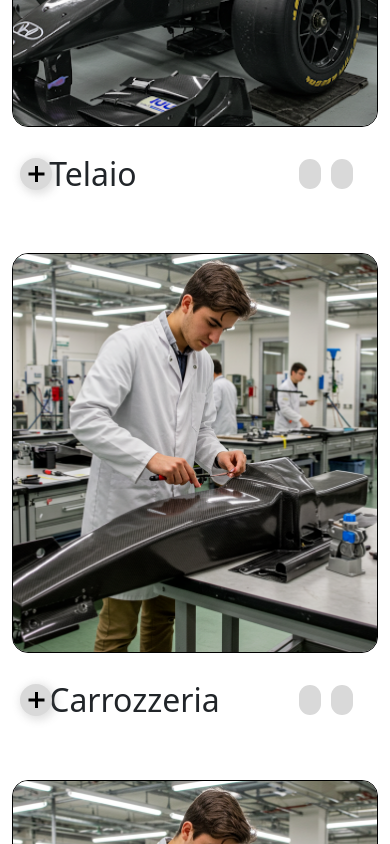
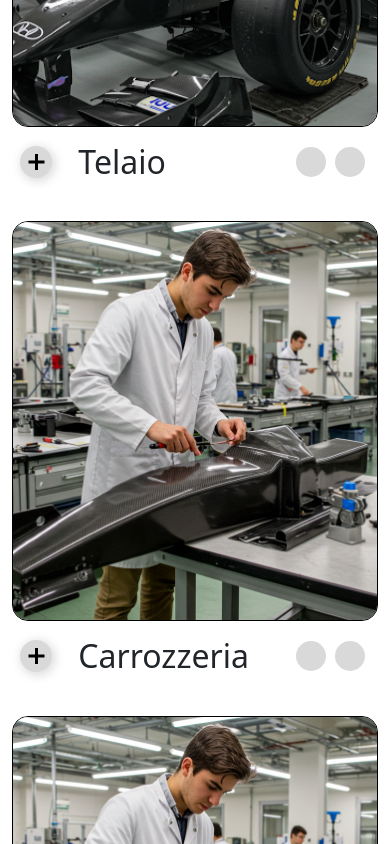
Before and after one commit to Giunta-Giovanni/portfolio, a React (Vite) app: page / in a window 390 px wide. Shown: the part 2860-3704 px from the top of the page. Built offline with nearby package versions, Linux system fonts and the light colour scheme.

Commit message:
refactor: adjust Accordion layout and styles for improved responsiveness; update media query for tile font size

```diff
--- a/src/components/main_component/Accordion/Accordion.jsx
+++ b/src/components/main_component/Accordion/Accordion.jsx
@@ -5,44 +5,32 @@ export default function AccordionItem({ isActive, onClick, item }) {
         // Accordion Item
         <div className={`${style.item} ${isActive ? style.active : ''}`} onClick={onClick}>
             {/* icon */}
-
-
             {/* accordion title */}
-            <div className="row align-items-center">
-                <div className="col-1 p-0">
-                    <div className={style.test}></div>
+            <div className="row align-items-center p-0 m-0">
+                {/* col with circle button */}
+                <div className="col-2 col-md-1 p-0">
                     <div className={` ${style.icon_container}  ${isActive ? style.active : ''}`}>
                         <div className={`${style.stroke_one}  ${isActive ? style.active : ''}`}></div>
                         <div className={`${style.stroke_two}`}></div>
                     </div>
-
                 </div>
-                <div className="col-8 p-0 ">
+                {/* col with tile*/}
+                <div className="col-6 col-md-8 p-0 ">
                     <h1 className={style.tile}>{item.tile}</h1>
                 </div>
-
-                <div className="col-3 d-flex justify-content-end align-items-center">
-                    <div className={style.project_link_box}>
-                    </div>
-                    <div className={style.project_link_box}>
-                    </div>
+                {/* col with link button */}
+                <div className="col-4 col-md-3 d-flex justify-content-end p-0">
+                    <div className={style.project_link_box}></div>
+                    <div className={style.project_link_box}></div>
                 </div>
 
                 {/* accordion content */}
 
                 <div className={`${style.content}  ${isActive ? style.active : ''}`}>
-                    <h2>
-                        {item.title}
-                    </h2>
-                    <p>
-                        {item.abstract}
-                    </p>
-
+                    <h2>{item.title}</h2>
+                    <p>{item.abstract}</p>
                 </div>
-
             </div>
-
-
         </div >
     )
 }
--- a/src/components/main_component/Accordion/Accordion.module.css
+++ b/src/components/main_component/Accordion/Accordion.module.css
@@ -1,8 +1,5 @@
 .item {
-    display: flex;
-    flex-direction: column;
-    align-items: flex-start;
-    padding: 20px;
+    margin: 0.5rem;
     border-radius: 15px;
     cursor: pointer;
     transition: 0.25s background-color;
@@ -100,3 +97,9 @@ div.content.active {
     margin: 0 0.3rem;
     border-radius: 9999px;
 }
+
+@media (max-width: 320px) {
+    h1.tile {
+        font-size: 1.8rem;
+    }
+}
```
